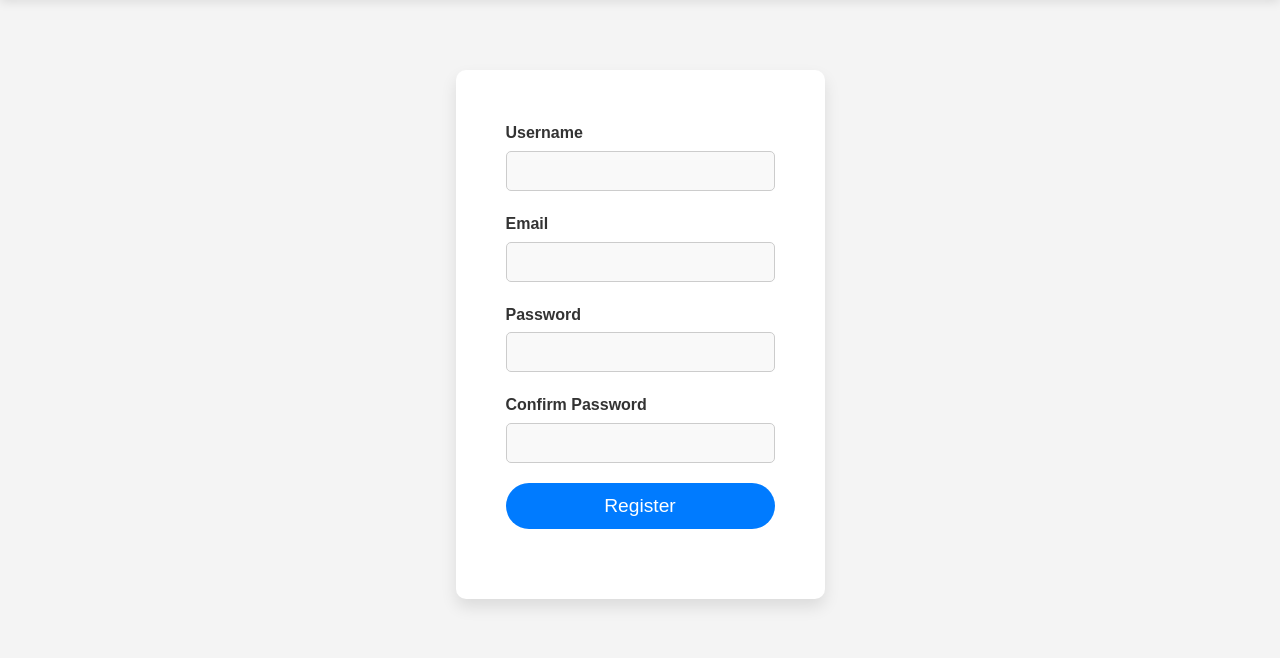
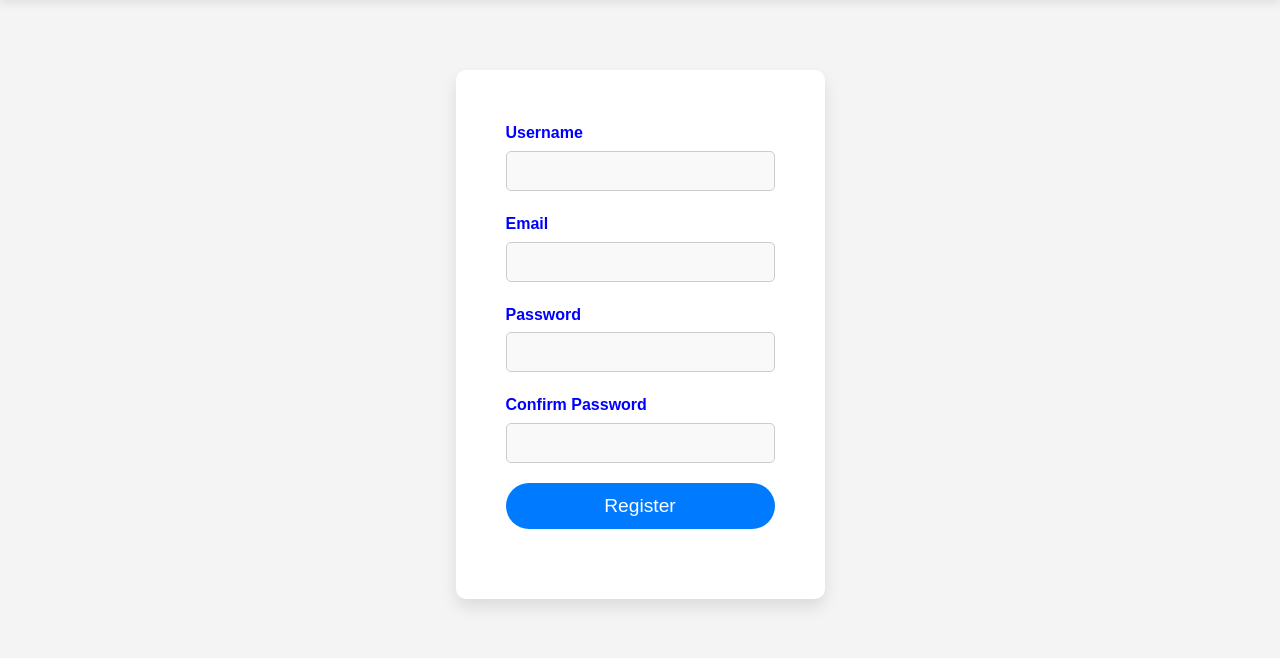
Before and after one commit to JcatPy/Footballers_Blog, a Flask app: page /register in a window 1280 px wide. Shown: the part 142-800 px from the top of the page. Run offline with Flask 3, Linux system fonts and the light colour scheme.

Commit message:
Nasa project

```diff
--- a/flaskblog/static/sign_up.css
+++ b/flaskblog/static/sign_up.css
@@ -29,7 +29,7 @@ form div {
 form label {
     display: block;
     font-weight: bold;
-    color: #333;  /* Darker label color for contrast */
+    color: blue;  /* Darker label color for contrast */
     margin-bottom: 5px;
 }
 
```
Also changed, not shown: site.db (added), 1 other file.
